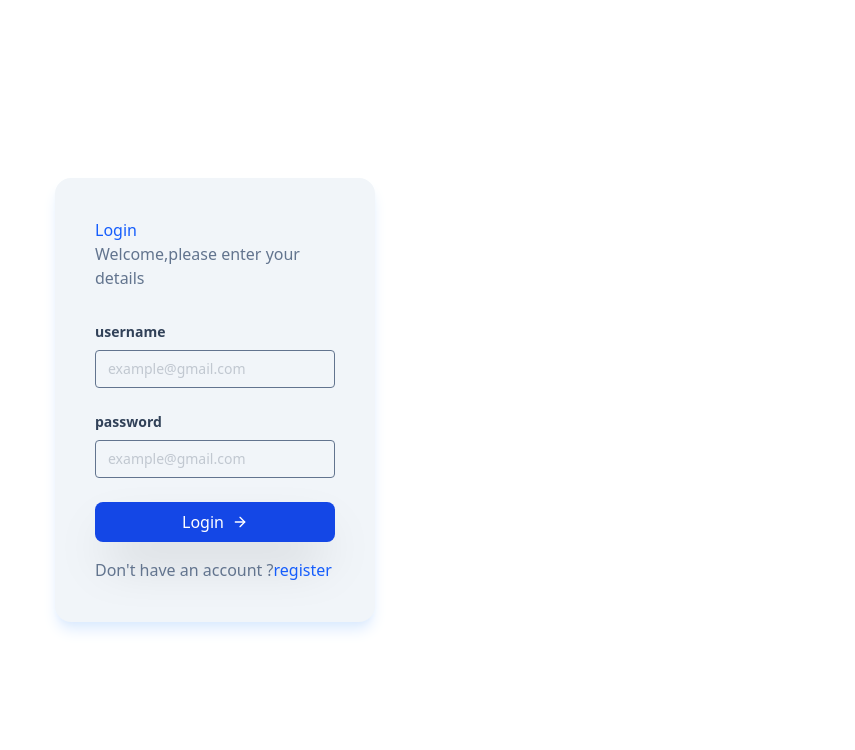
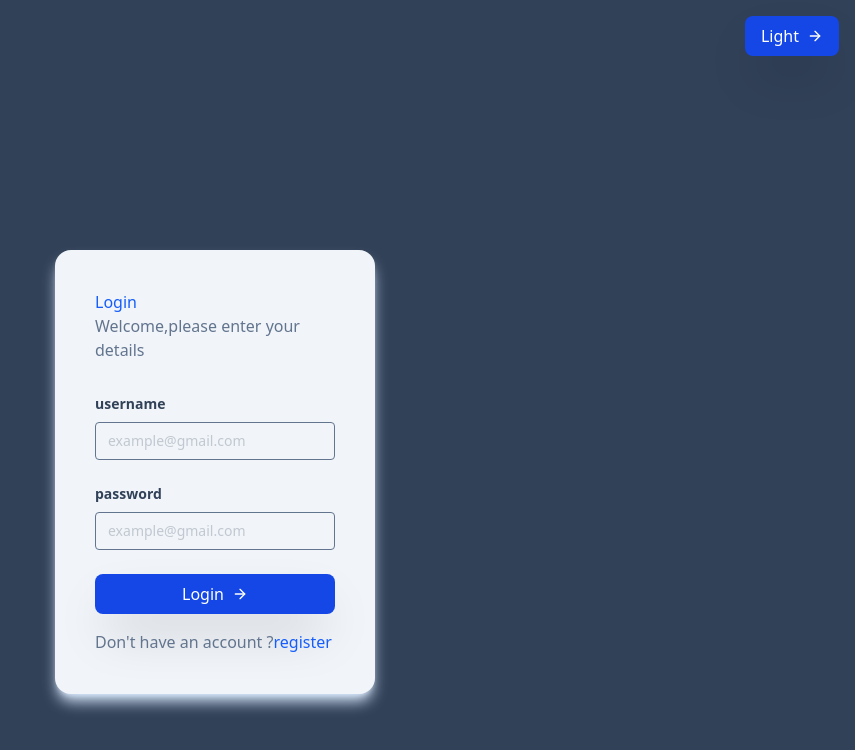
Before and after one commit to EmzdZiddan/ReactExercises, a React (Vite) app: page / in a window 1280 px wide. Shown: the top 750 px of the page, without its empty margins (425-1280 px from the left). Built offline with nearby package versions, Linux system fonts and the light colour scheme.

Commit message:
add dark mode and toggle in navbar

```diff
--- a/src/Components/Layout/AuthLayouts.jsx
+++ b/src/Components/Layout/AuthLayouts.jsx
@@ -1,10 +1,26 @@
 import { NavLink } from "react-router-dom";
+import Button from '../Elements/Button/Index'
+import {useContext} from 'react';
+import {DarkMode} from '../../context/DarkMode'
 
 const AuthLayout = (props) => {
     const {children,title,type} = props;
+
+    const {isDarkMode, setIsDarkMode}= useContext(DarkMode)
+    {console.log(isDarkMode)}
+
     return(
-    <div className='flex justify-center items-center min-h-screen'>
+    <>
+    <div className={`flex flex-row justify-end p-4 ${isDarkMode && 'bg-slate-700'}`} >
+        <Button width='fit' onClick={() => setIsDarkMode(!isDarkMode) }>
+        {isDarkMode ? 'Light' : 'Dark'}
+        </Button>
+    </div>
+
+    <div className={`flex flex-col justify-center items-center min-h-screen ${isDarkMode && 'bg-slate-700'}`}>
+
         <div className="w-full max-w-xs bg-slate-100 p-10 rounded-2xl shadow-lg shadow-blue-100">
+
             <h1 className='text-blue-600'>{title}</h1>
             <p className='font-large text-slate-500 mb-8'>Welcome,please enter your details</p>
 
@@ -23,6 +39,7 @@ const AuthLayout = (props) => {
             </p>
         </div>
     </div>
+    </>
     )
 }
 
--- /dev/null
+++ b/src/Components/Layout/Navbar.jsx
@@ -0,0 +1,20 @@
+import Button from '../Elements/Button/Index'
+import {useContext} from 'react';
+import {DarkMode} from '../../context/DarkMode'
+
+const Navbar = (props) => {
+    const {username,onLogout} = props;
+    const {isDarkMode, setIsDarkMode}= useContext(DarkMode)
+    return(
+    <div className='flex flex-row p-4 gap-10 items-center justify-end  bg-blue-900'>
+        <div className="text-white text-bold">{username}</div>
+        <Button type="button" width='w-fit' col='black' onClick={onLogout}>Logout</Button>
+        <Button width='fit' onClick={() => setIsDarkMode(!isDarkMode) }>
+        {isDarkMode ? 'Light' : 'Dark'}
+        </Button>
+    </div>
+    )
+
+}
+
+export default Navbar;
--- a/src/context/DarkMode.jsx
+++ b/src/context/DarkMode.jsx
@@ -1,19 +1,18 @@
 import {createContext, useState} from 'react'
+const DarkModeContext = createContext();
 
 
-const DarkModeContext = createContext();
+const DarkModeContextProvider = ({children}) => {
 
-const DarkModeContextProvider = (children) => {
-
-    const [isDarkMode, setIsDarkMode] = useState(false)
+    const [isDarkMode, setIsDarkMode] = useState(true)
 
     return (
-        <DarkModeContext.Provider value={isDarkMode, setIsDarkMode}>
+        <DarkModeContext.Provider value={{isDarkMode, setIsDarkMode}}>
             {children}
         </DarkModeContext.Provider>
     )
 
 }
+export const DarkMode = DarkModeContext;
 
-export const DarkMode = DarkModeContext;
 export default DarkModeContextProvider;
--- a/src/pages/Products.jsx
+++ b/src/pages/Products.jsx
@@ -1,13 +1,14 @@
 import CardProducts from '../Components/Fragments/CardProducts.jsx';
-import Button from '../Components/Elements/Button/Index.jsx';
 import { useState,useEffect, useRef} from 'react';
 import {getProducts} from '../services/product.service'
 import useLogin from '../hooks/useLogin.jsx'
-
+import Navbar from '../Components/Layout/Navbar.jsx'
+import {useContext} from 'react';
+import {DarkMode} from '../context/DarkMode.jsx'
 
 
 const ProductsPage = () => {
-
+    const {isDarkMode}= useContext(DarkMode)
     const username = useLogin()
 
     const handleLogout = () => {
@@ -64,12 +65,12 @@ const ProductsPage = () => {
 
   return (
     <>
-    <div className='flex flex-row p-4 gap-10 items-center justify-end  bg-blue-900'>
-        <div className="text-white text-bold">{username}</div>
-        <Button type="button" width='w-fit' col='black' onClick={handleLogout}>Logout</Button>
-    </div>
 
-    <div className="flex flex-row p-4">
+
+    <Navbar username={username} onLogout={handleLogout}>
+    </Navbar>
+
+    <div className={`flex flex-row p-4 ${isDarkMode && 'bg-slate-700'}`}>
 
         <div className="w-2/3 flex flex-wrap gap-4 items-end">
             {productsData.length > 0 &&
--- a/src/pages/Test.jsx
+++ b/src/pages/Test.jsx
@@ -10,7 +10,7 @@ const Test = () => {
   return (
     <div className="p-8 flex flex-col items-center">
 
-
+    <h1>LALALA</h1>
     </div>
   );
 };
```
Also changed, not shown: src/main.jsx (+13 -11 lines), redux.js (added).
